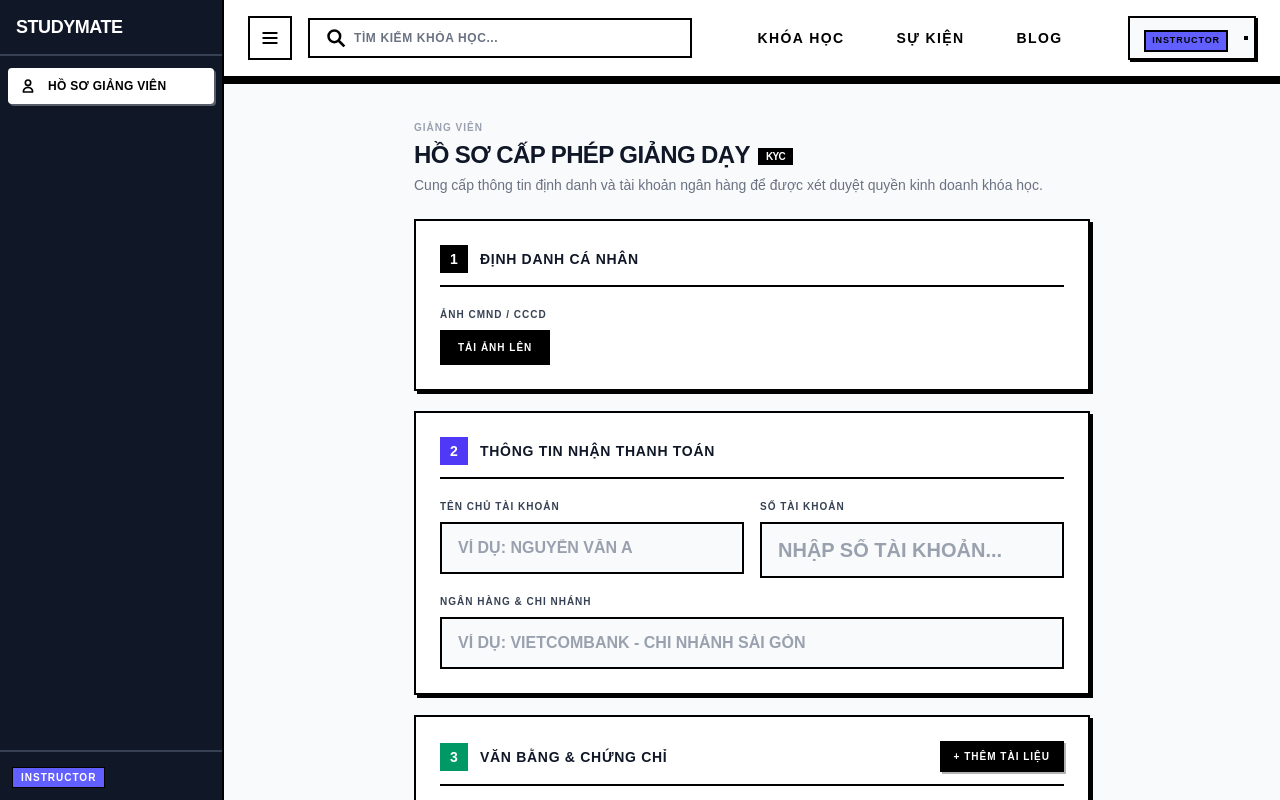
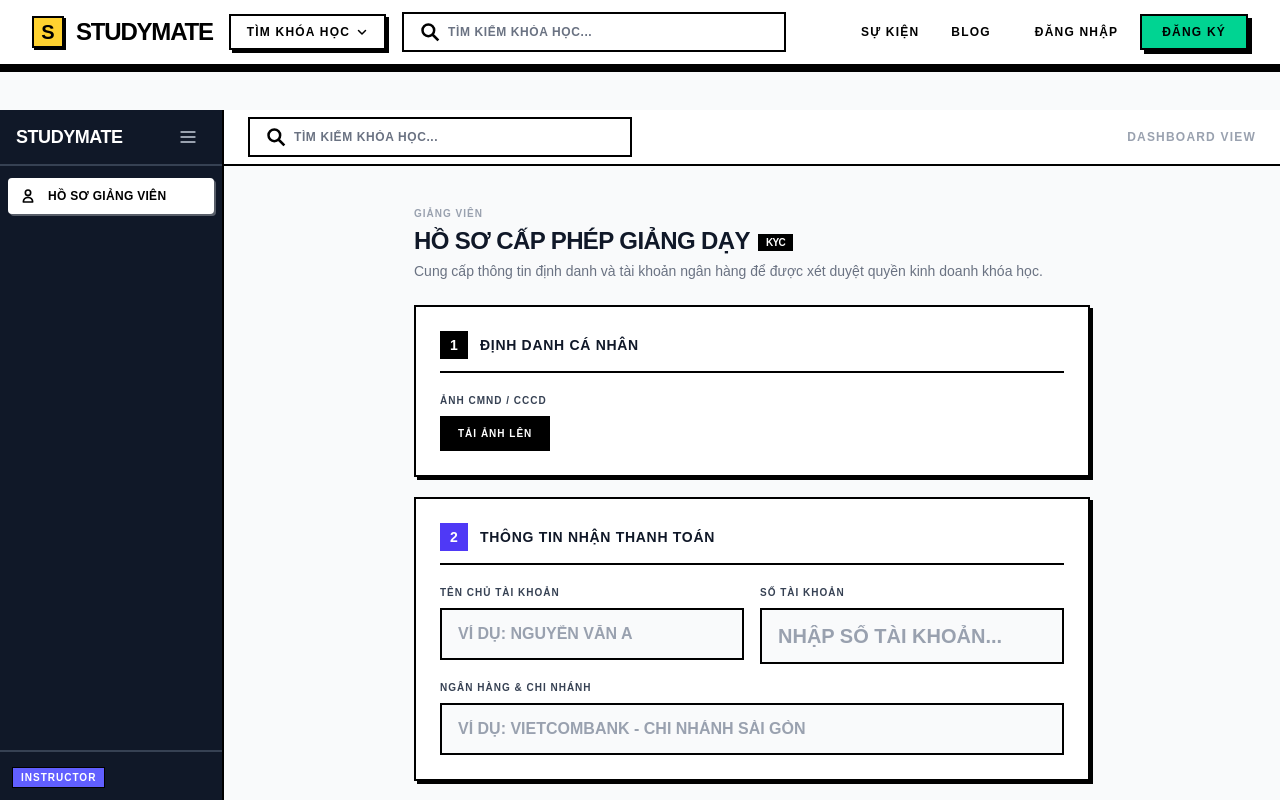
Before and after one commit to DuvNguyen/studymate_frontend, a Next.js app: page /dashboard/instructor/kyc in a window 1280 px wide. Built offline with nearby package versions, Linux system fonts and the light colour scheme; no server answers.

Commit message:
fixed toggle button for dashboard

```diff
--- a/src/components/MainLayout.tsx
+++ b/src/components/MainLayout.tsx
@@ -5,6 +5,7 @@ import Link from 'next/link';
 import { usePathname } from 'next/navigation';
 import { UserButton, useUser } from '@clerk/nextjs';
 import SearchBar from './SearchBar';
+import Navbar from './Navbar';
 
 // Icons SVG
 function IconHome() {
@@ -100,8 +101,11 @@ export default function MainLayout({ children, role = 'STUDENT', kycStatus = nul
   const roleCfg = ROLE_CONFIG[role] ?? ROLE_CONFIG['STUDENT'];
 
   return (
-    <div className="flex h-screen bg-gray-50 overflow-hidden">
+    <div className="flex flex-col h-screen bg-gray-50 overflow-hidden">
+      {/* Shared Navbar from homepage - Fixed at top */}
+      <Navbar />
 
+      <div className="flex flex-1 overflow-hidden pt-[110px]">
         {/* Sidebar */}
         <aside
           className={`
@@ -111,14 +115,20 @@ export default function MainLayout({ children, role = 'STUDENT', kycStatus = nul
             border-r-2 border-black
           `}
         >
-        {/* Logo */}
-        <Link href="/" className="flex items-center h-14 px-4 border-b-2 border-gray-700 hover:bg-gray-800 transition-colors">
-          {sidebarOpen ? (
-            <span className="text-lg font-black text-white tracking-tight uppercase">StudyMate</span>
-          ) : (
-            <span className="text-lg font-black text-white">S</span>
+        {/* Sidebar Header with Toggle - Moved from Main Header */}
+        <div className={`flex items-center h-14 border-b-2 border-gray-700 ${sidebarOpen ? 'justify-between px-4' : 'justify-center px-0'}`}>
+          {sidebarOpen && (
+            <Link href="/" className="flex items-center overflow-hidden flex-1">
+              <span className="text-lg font-black text-white tracking-tight uppercase transition-all duration-200">StudyMate</span>
+            </Link>
           )}
-        </Link>
+          <button
+            onClick={() => setSidebarOpen(!sidebarOpen)}
+            className={`p-2 text-gray-400 hover:text-white transition-colors ${!sidebarOpen ? 'w-full flex justify-center' : ''}`}
+          >
+            <IconMenu />
+          </button>
+        </div>
 
         {/* Nav items */}
         <nav className="flex-1 py-3 overflow-y-auto space-y-0.5">
@@ -159,69 +169,15 @@ export default function MainLayout({ children, role = 'STUDENT', kycStatus = nul
       {/* Main area */}
       <div className="flex-1 flex flex-col overflow-hidden">
 
-        {/* Header */}
-        <header className="h-20 bg-white border-b-4 border-black flex items-center justify-between px-6 flex-shrink-0 shadow-[0px_4px_0px_0px_rgba(0,0,0,1)] z-10">
+        {/* Dashboard Sub-Header (Optional Search/Breadcrumbs) */}
+        <header className="h-14 bg-white border-b-2 border-black flex items-center justify-between px-6 flex-shrink-0 z-10">
           <div className="flex items-center gap-4">
-            <button
-               onClick={() => setSidebarOpen(!sidebarOpen)}
-              className="text-black bg-white hover:bg-amber-300 transition-colors p-2.5 border-2 border-black hover:shadow-[2px_2px_0px_0px_rgba(0,0,0,1)] rounded-none active:translate-y-0.5 active:translate-x-0.5"
-            >
-              <IconMenu />
-            </button>
             <SearchBar />
           </div>
 
           {/* Homepage style links directly in Dashboard header */}
-          <nav className="hidden lg:flex gap-6 text-sm font-black uppercase tracking-widest text-black">
-            <Link href="#" className="hover:bg-amber-300 px-3 py-1 border-2 border-transparent hover:border-black hover:shadow-[2px_2px_0px_0px_rgba(0,0,0,1)] transition-all">Khóa học</Link>
-            <Link href="#" className="hover:bg-amber-300 px-3 py-1 border-2 border-transparent hover:border-black hover:shadow-[2px_2px_0px_0px_rgba(0,0,0,1)] transition-all">Sự kiện</Link>
-            <Link href="#" className="hover:bg-amber-300 px-3 py-1 border-2 border-transparent hover:border-black hover:shadow-[2px_2px_0px_0px_rgba(0,0,0,1)] transition-all">Blog</Link>
-          </nav>
-
-          <div className="flex items-center gap-5">
-            {role === 'STUDENT' && (
-              <Link href="/cart" className="relative text-black hover:bg-emerald-300 border-2 border-black p-2.5 rounded-none transition-all shadow-[2px_2px_0px_0px_rgba(0,0,0,1)] active:translate-y-0.5 active:translate-x-0.5">
-                <IconCart />
-                <span className="absolute -top-2.5 -right-2.5 bg-red-400 text-black border-2 border-black text-[10px] font-black rounded-none w-6 h-6 flex items-center justify-center shadow-[1px_1px_0px_0px_rgba(0,0,0,1)]">
-                  0
-                </span>
-              </Link>
-            )}
-            <div className="flex items-center gap-4 bg-gray-50 border-2 border-black p-1.5 shadow-[2px_2px_0px_0px_rgba(0,0,0,1)]">
-              <div className="hidden md:block pl-2 text-right">
-                <p className="text-xs font-black text-black">
-                  {user?.firstName || user?.emailAddresses[0]?.emailAddress}
-                </p>
-                <div className="mt-0.5">
-                  <span className={`text-[9px] font-black uppercase tracking-widest px-1.5 py-0.5 border-2 border-black inline-block ${roleCfg.color.replace('text-white', 'text-black')}`}>
-                    {roleCfg.label}
-                  </span>
-                </div>
-              </div>
-              <div className="border-2 border-black">
-                <UserButton
-                  appearance={{
-                    elements: {
-                      avatarBox: "w-9 h-9 rounded-none",
-                      userButtonTrigger: "focus:shadow-none focus:outline-none"
-                    }
-                  }}
-                >
-                  <UserButton.MenuItems>
-                    <UserButton.Link
-                      label="Trang chủ"
-                      labelIcon={<IconHome />}
-                      href="/"
-                    />
-                    <UserButton.Link
-                      label="Bảng điều khiển"
-                      labelIcon={<IconDashboard />}
-                      href="/dashboard"
-                    />
-                  </UserButton.MenuItems>
-                </UserButton>
-              </div>
-            </div>
+          <div className="flex items-center gap-4 text-xs font-black uppercase tracking-widest text-black">
+            <span className="text-gray-400">Dashboard View</span>
           </div>
         </header>
 
@@ -254,5 +210,6 @@ export default function MainLayout({ children, role = 'STUDENT', kycStatus = nul
         </main>
       </div>
     </div>
+  </div>
   );
 }
```
Lines whose indentation alone changed are shown as unchanged.
